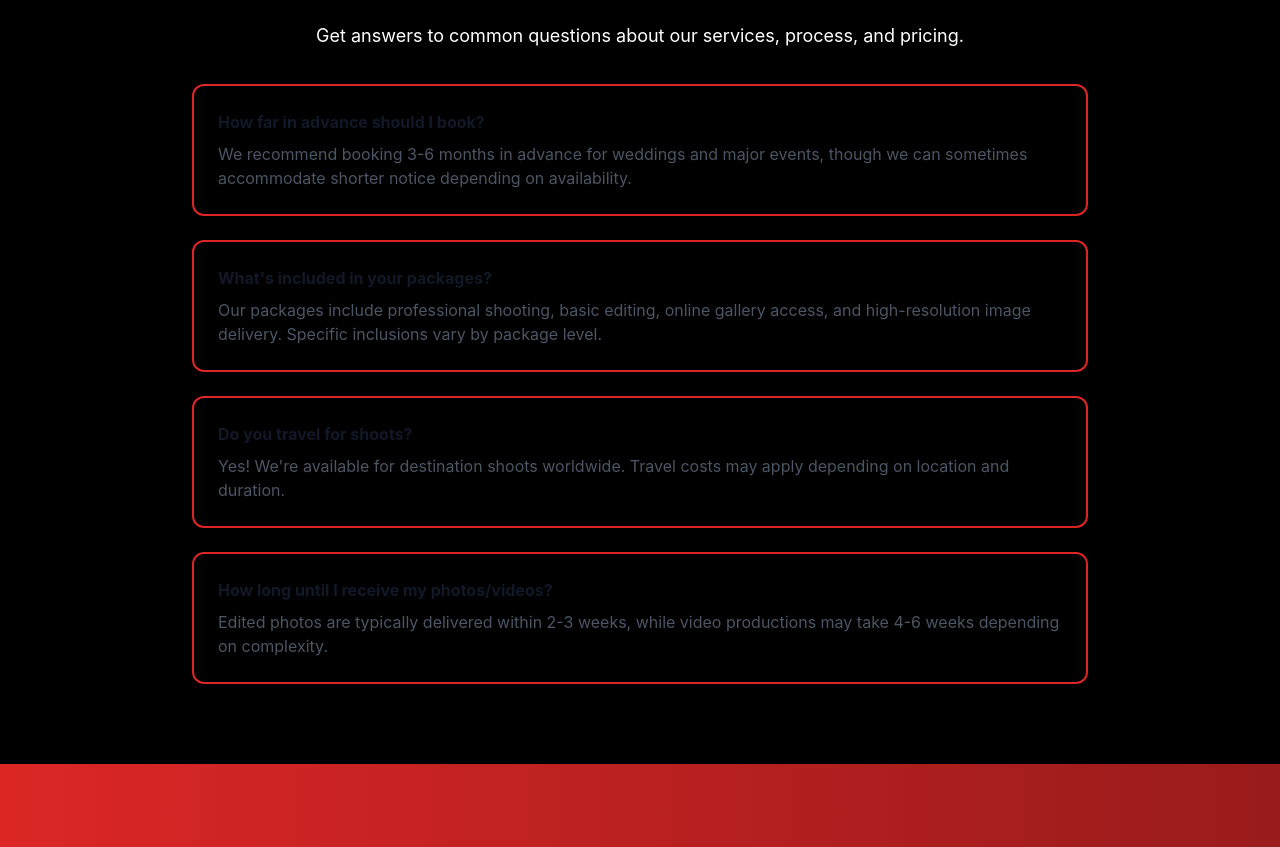
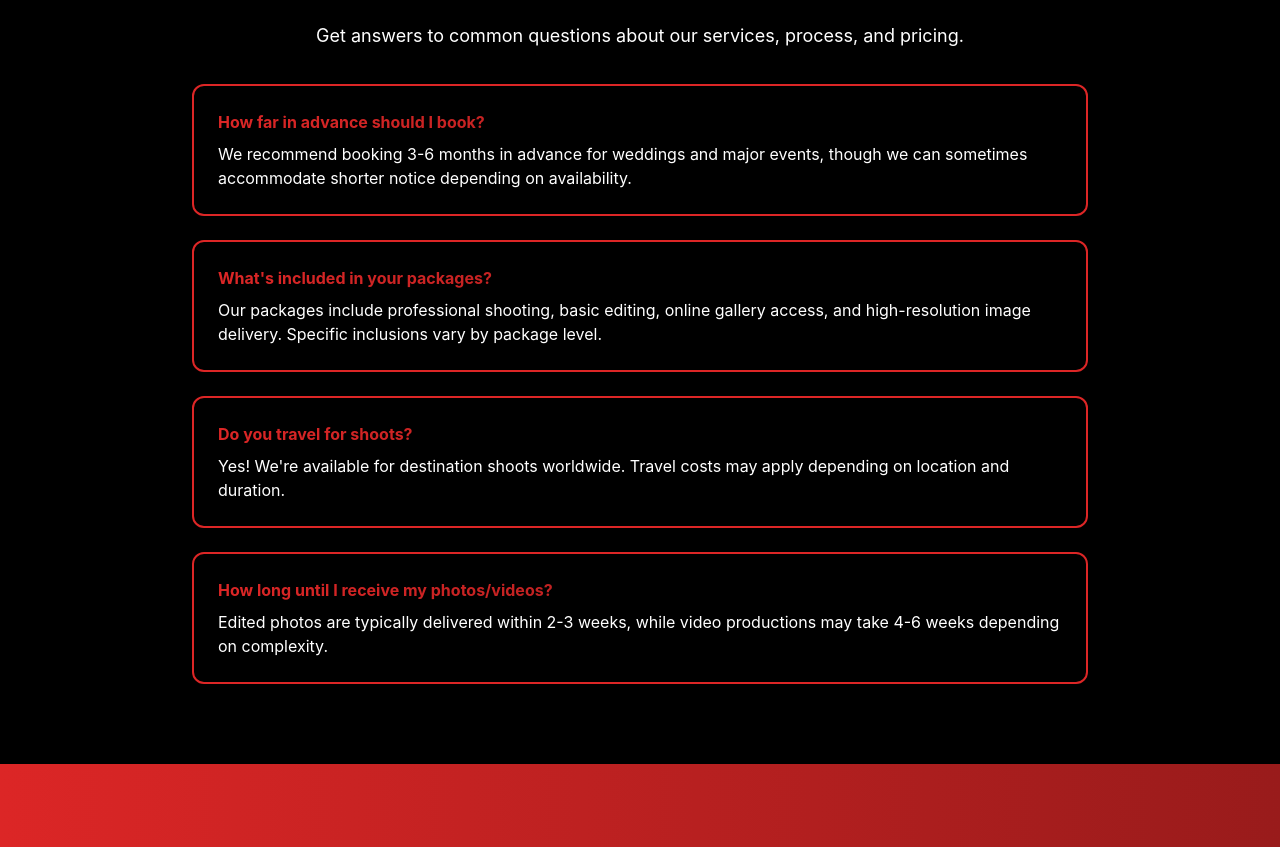
Before and after one commit to Nathandiv/ZondiEffeKt, an Angular app: page /contact in a window 1280 px wide. Shown: the part 1219-2066 px from the top of the page. Built offline with nearby package versions, Linux system fonts and the light colour scheme.

Commit message:
made changes to the contact page UI and UX

```diff
--- a/src/app/pages/contact/contact.component.html
+++ b/src/app/pages/contact/contact.component.html
@@ -248,23 +248,23 @@
     <div class="max-w-3xl sm:max-w-4xl mx-auto" style="margin-top: -30px; " >
       <div class="space-y-6">
         <div class="p-6 rounded-xl shadow-sm border-2 border-red-600">
-          <h3 class="font-bold text-dark-900 mb-2">How far in advance should I book?</h3>
-          <p class="text-dark-600">We recommend booking 3-6 months in advance for weddings and major events, though we can sometimes accommodate shorter notice depending on availability.</p>
+          <h3 class="font-bold text-gradient mb-2">How far in advance should I book?</h3>
+          <p class="text-white">We recommend booking 3-6 months in advance for weddings and major events, though we can sometimes accommodate shorter notice depending on availability.</p>
         </div>
 
         <div class="p-6 rounded-xl shadow-sm border-2 border-red-600">
-          <h3 class="font-bold text-dark-900 mb-2">What's included in your packages?</h3>
-          <p class="text-dark-600">Our packages include professional shooting, basic editing, online gallery access, and high-resolution image delivery. Specific inclusions vary by package level.</p>
+          <h3 class="font-bold text-gradient mb-2">What's included in your packages?</h3>
+          <p class="text-white">Our packages include professional shooting, basic editing, online gallery access, and high-resolution image delivery. Specific inclusions vary by package level.</p>
         </div>
 
         <div class="p-6 rounded-xl shadow-sm border-2 border-red-600">
-          <h3 class="font-bold text-dark-900 mb-2">Do you travel for shoots?</h3>
-          <p class="text-dark-600">Yes! We're available for destination shoots worldwide. Travel costs may apply depending on location and duration.</p>
+          <h3 class="font-bold text-gradient mb-2">Do you travel for shoots?</h3>
+          <p class="text-white">Yes! We're available for destination shoots worldwide. Travel costs may apply depending on location and duration.</p>
         </div>
 
         <div class="p-6 rounded-xl shadow-sm border-2 border-red-600">
-          <h3 class="font-bold text-dark-900 mb-2">How long until I receive my photos/videos?</h3>
-          <p class="text-dark-600">Edited photos are typically delivered within 2-3 weeks, while video productions may take 4-6 weeks depending on complexity.</p>
+          <h3 class="font-bold text-gradient mb-2">How long until I receive my photos/videos?</h3>
+          <p class="text-white">Edited photos are typically delivered within 2-3 weeks, while video productions may take 4-6 weeks depending on complexity.</p>
         </div>
       </div>
     </div>
```
